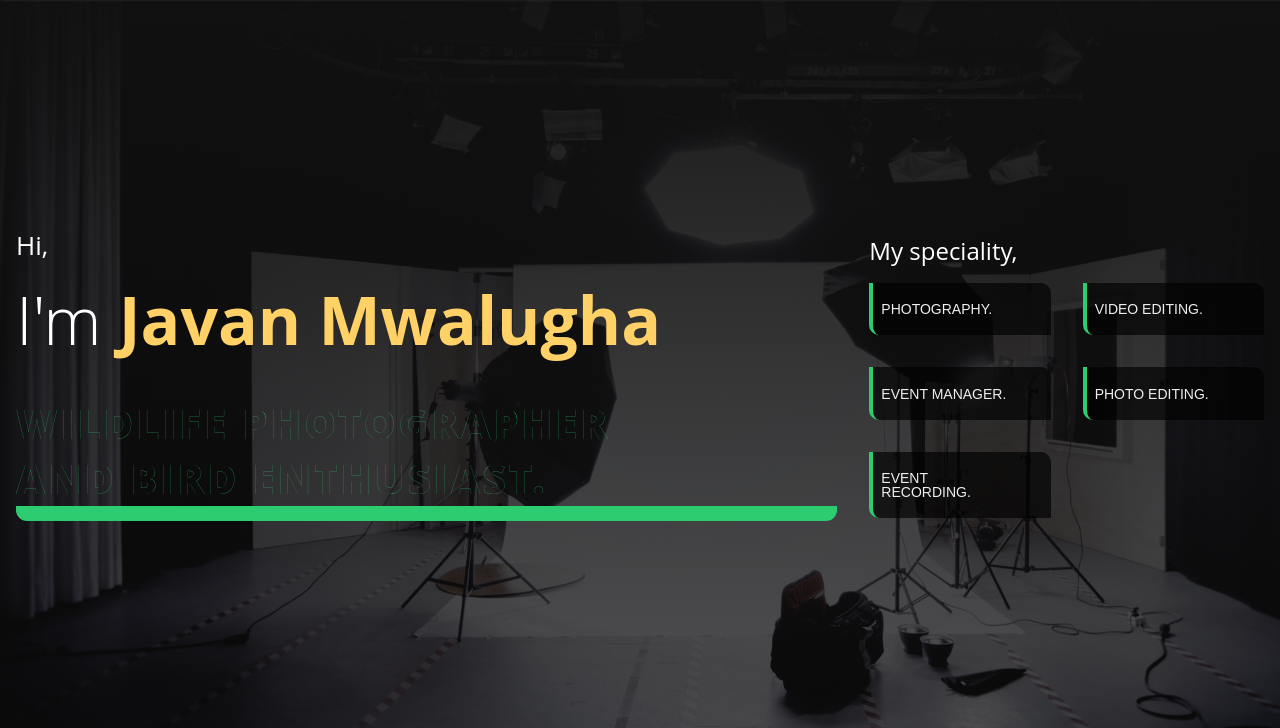
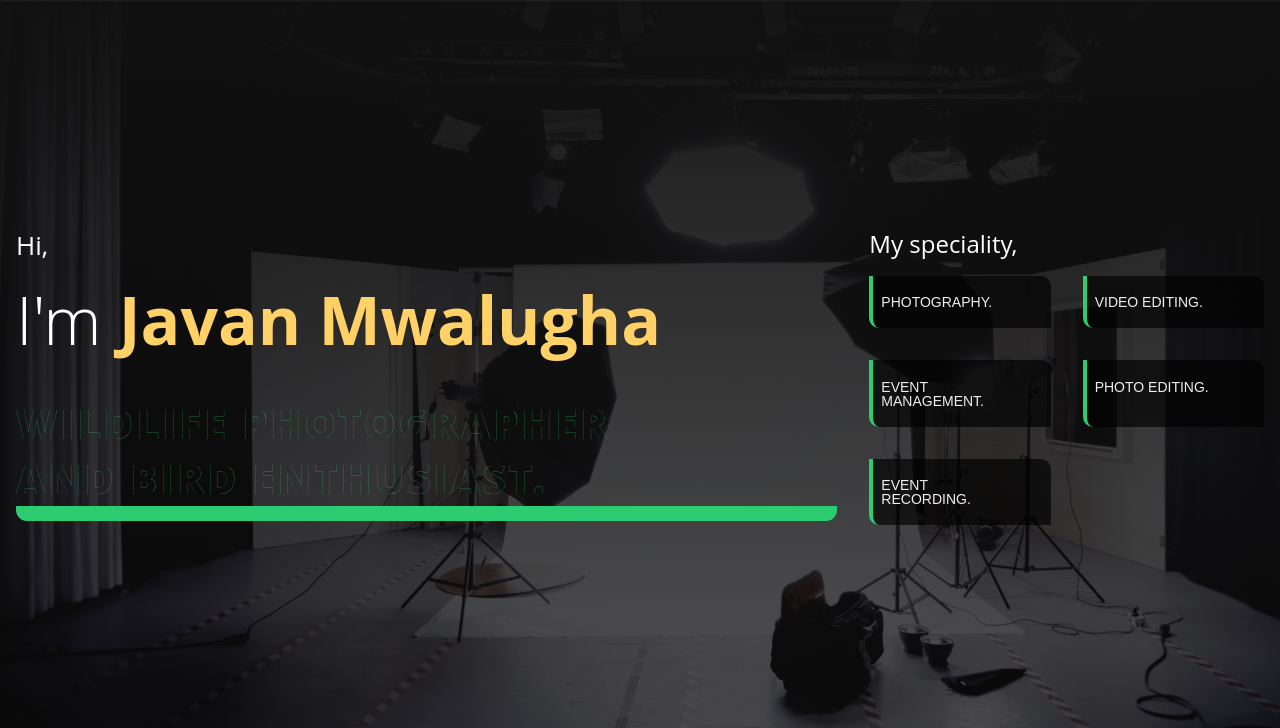
Before and after one commit to stevekingl/JavanMwalugha, a plain HTML site: page index.html in a window 1280 px wide. Shown: the part 72-800 px from the top of the page. Drawn offline with nearby package versions, Linux system fonts and the light colour scheme; files whose address does not match are found by name.

Commit message:
Update index.html

```diff
--- a/index.html
+++ b/index.html
@@ -79,7 +79,7 @@
                         <div class="tags">
                             <span>Photography.</span>
                             <span>Video Editing.</span>
-                            <span>Event manager.</span>
+                            <span>Event management.</span>
                             <span>Photo Editing.</span>
                             <span>Event Recording.</span>
                         </div>
```
